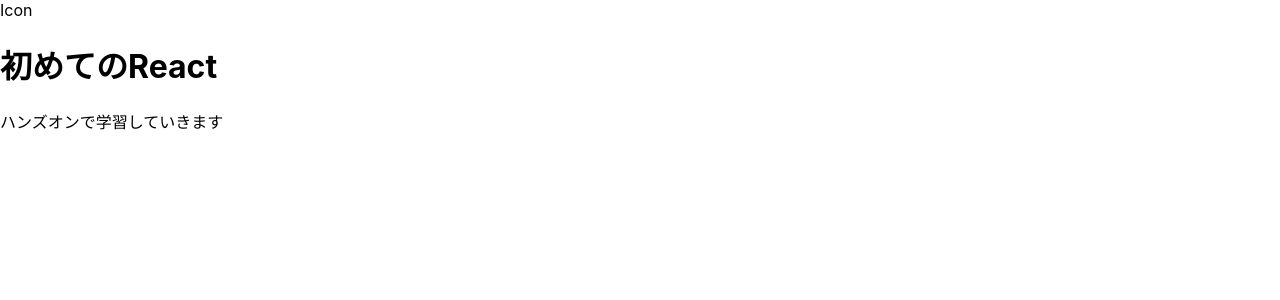
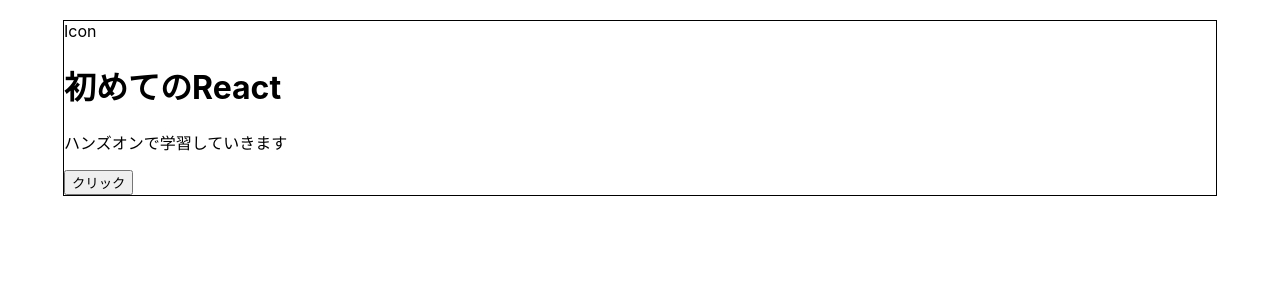
Before and after one commit to DaikiMaki/practice-react, a React (Create React App) app: page / in a window 1280 px wide. Shown: the top 300 px of the page. Built offline with nearby package versions, Linux system fonts and the light colour scheme.

Commit message:
Reactでのイベントやstyleの使い方

```diff
--- a/src/App.css
+++ /dev/null
@@ -1,38 +0,0 @@
-.App {
-  text-align: center;
-}
-
-.App-logo {
-  height: 40vmin;
-  pointer-events: none;
-}
-
-@media (prefers-reduced-motion: no-preference) {
-  .App-logo {
-    animation: App-logo-spin infinite 20s linear;
-  }
-}
-
-.App-header {
-  background-color: #282c34;
-  min-height: 100vh;
-  display: flex;
-  flex-direction: column;
-  align-items: center;
-  justify-content: center;
-  font-size: calc(10px + 2vmin);
-  color: white;
-}
-
-.App-link {
-  color: #61dafb;
-}
-
-@keyframes App-logo-spin {
-  from {
-    transform: rotate(0deg);
-  }
-  to {
-    transform: rotate(360deg);
-  }
-}
--- a/src/App.js
+++ b/src/App.js
@@ -1,5 +1,4 @@
 import logo from './logo.svg';
-import './App.css';
 import BlogList from './components/BlogList';
 
 function App() {
--- /dev/null
+++ b/src/App.module.css
@@ -0,0 +1,5 @@
+.blog_box {
+  width: 90%;
+  margin: 20px auto;
+  border: 1px solid black;
+}
--- a/src/components/BlogList.jsx
+++ b/src/components/BlogList.jsx
@@ -1,13 +1,20 @@
 import React from 'react'
 import {Icon, Title, Content} from "./index";
+import Apps from "../App.module.css";
 
 const BlogList = (props) => {
+
+  const handleClick = () => {
+    alert("クリックされました");
+  }
+
   return (
-    <>
+    <div className={Apps.blog_box}>
       <Icon />
       <Title title={props.title} />
       <Content content={props.content} />
-    </>
+      <button onClick={() => handleClick()}>クリック</button>
+    </div>
   )
 }
 
```
